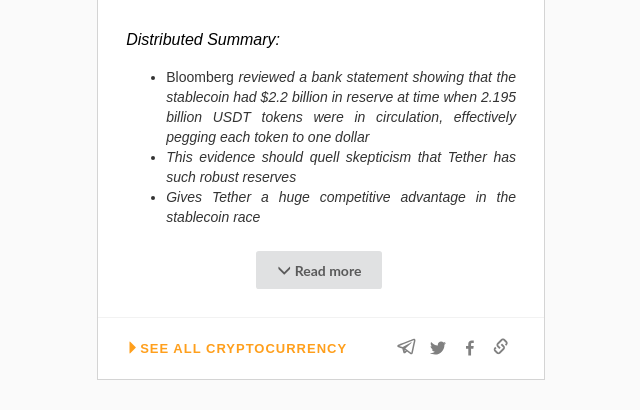
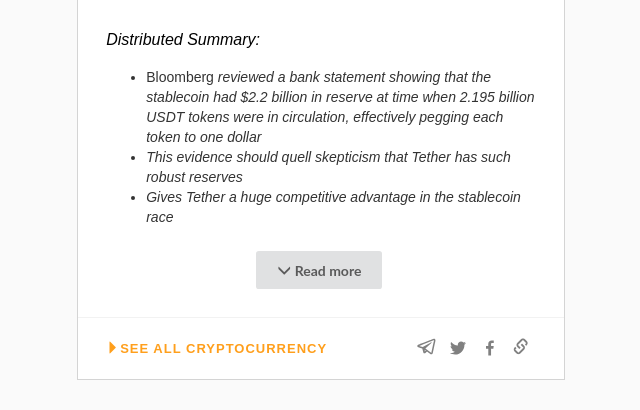
Before and after one commit to honhosing/mysite, a Django app: template templates/test.html in a window 1280 px wide. Shown: the part 3839-4249 px from the top of the page, without its empty margins (385-1025 px from the left). Run offline with Django 3.2, Linux system fonts and the light colour scheme; the template is opened without the code that fills it, so the values that code supplies are empty; parts of the project's set-up code (start-up, migrations or seed data) failed here and were passed over; some libraries are stand-ins or nearby versions.

Commit message:
test version

```diff
--- a/static/css/test.css
+++ b/static/css/test.css
@@ -187,6 +187,8 @@
     border-top: 5px solid rgb(255, 159, 28);
     background-color: white;
     margin-bottom: 30px;
+    margin-left: -20px;
+    margin-right: -20px;
 }
 .latest-articles .ui-article-list h1.title {
     font-size: 1.8vmax;
@@ -238,7 +240,6 @@
 .main-content {
     padding:2em;
     display: block;
-    text-align: justify;
 }
 .main-content:after {
     display: block;
```
